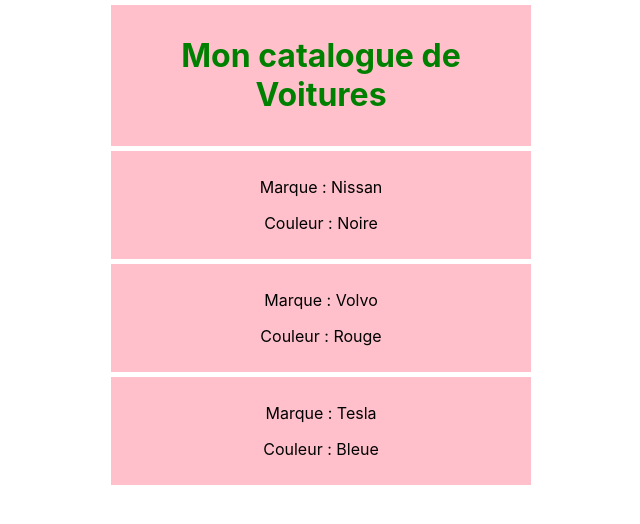
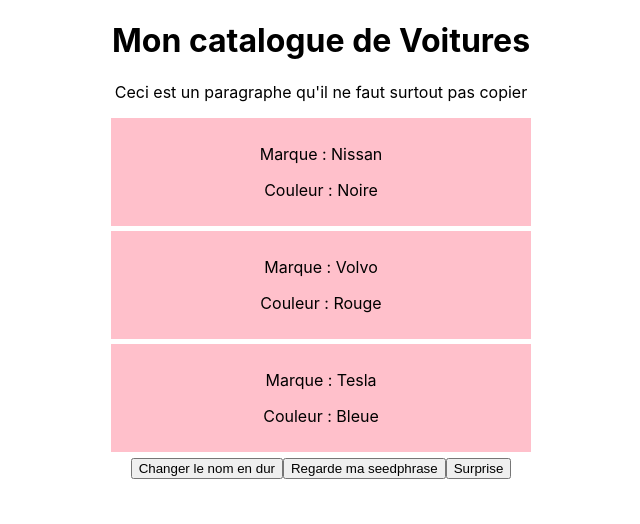
Before and after one commit to xElon-Mask/React-Project-5-Cars, a React (Create React App) app: page / in a window 1280 px wide. Shown: the top 524 px of the page, without its empty margins (319-959 px from the left). Built offline with nearby package versions, Linux system fonts and the light colour scheme.

Commit message:
add events and params to modify state

```diff
--- a/src/App.js
+++ b/src/App.js
@@ -8,10 +8,42 @@
     color: "green",
   };
 
+  changeTitle = (e) => {
+    console.log(e.target);
+    this.setState({
+      titre: "Titre MAJ grâce à la méthode setState",
+    });
+  };
+
+  changeViaParam = (titre) => {
+    this.setState({
+      titre: titre,
+    });
+  };
+
+  changeViaBind = (param) => {
+    this.setState({
+      titre: param,
+    });
+  };
+
   render() {
     return (
       <div className="App">
         <Mycars color={this.state.color} title={this.state.titre} />
+
+        <button onClick={this.changeTitle}>Changer le nom en dur</button>
+        <button onClick={() => this.changeViaParam("I love Tesla")}>
+          Regarde ma seedphrase
+        </button>
+        <button
+          onClick={this.changeViaBind.bind(
+            this,
+            "Le titre est changée grâce à la méthode bind"
+          )}
+        >
+          Surprise
+        </button>
       </div>
     );
   }
--- a/src/components/Mycars.js
+++ b/src/components/Mycars.js
@@ -1,20 +1,33 @@
 import React, { Component } from "react";
 import Car from "./Cars";
-import Wrapper from "./Wrapper";
-import MyHeader from "./MyHeader";
+//import Wrapper from "./Wrapper";
+//import MyHeader from "./MyHeader";
 
 class Mycars extends Component {
   state = {
     cars: ["Nissan", "Volvo", "Tesla"],
   };
+
+  noCopy = () => {
+    alert("Je vous avais prévenu !");
+  };
+
+  addStyle = (e) => {
+    if (e.target.classList.contains("styled")) {
+      e.target.classList.remove("styled");
+    } else {
+      e.target.classList.add("styled");
+    }
+  };
+
   render() {
-    const { title, color } = this.props;
+    const { title } = this.props;
     return (
       <div>
-        <Wrapper>
-          <MyHeader myStyle={color}>{title}</MyHeader>
-        </Wrapper>
-
+        <h1 onMouseOver={this.addStyle}>{title}</h1>
+        <p onCopy={this.noCopy}>
+          Ceci est un paragraphe qu'il ne faut surtout pas copier
+        </p>
         <Car color="Noire">{this.state.cars[0]}</Car>
         <Car color="Rouge">{this.state.cars[1]}</Car>
         <Car color="Bleue">{this.state.cars[2]}</Car>
--- a/src/index.css
+++ b/src/index.css
@@ -1,13 +1,18 @@
 body {
   margin: 0;
-  font-family: -apple-system, BlinkMacSystemFont, 'Segoe UI', 'Roboto', 'Oxygen',
-    'Ubuntu', 'Cantarell', 'Fira Sans', 'Droid Sans', 'Helvetica Neue',
+  font-family: -apple-system, BlinkMacSystemFont, "Segoe UI", "Roboto", "Oxygen",
+    "Ubuntu", "Cantarell", "Fira Sans", "Droid Sans", "Helvetica Neue",
     sans-serif;
   -webkit-font-smoothing: antialiased;
   -moz-osx-font-smoothing: grayscale;
 }
 
 code {
-  font-family: source-code-pro, Menlo, Monaco, Consolas, 'Courier New',
+  font-family: source-code-pro, Menlo, Monaco, Consolas, "Courier New",
     monospace;
 }
+
+h1.styled {
+  color: red;
+  text-transform: uppercase;
+}
```
